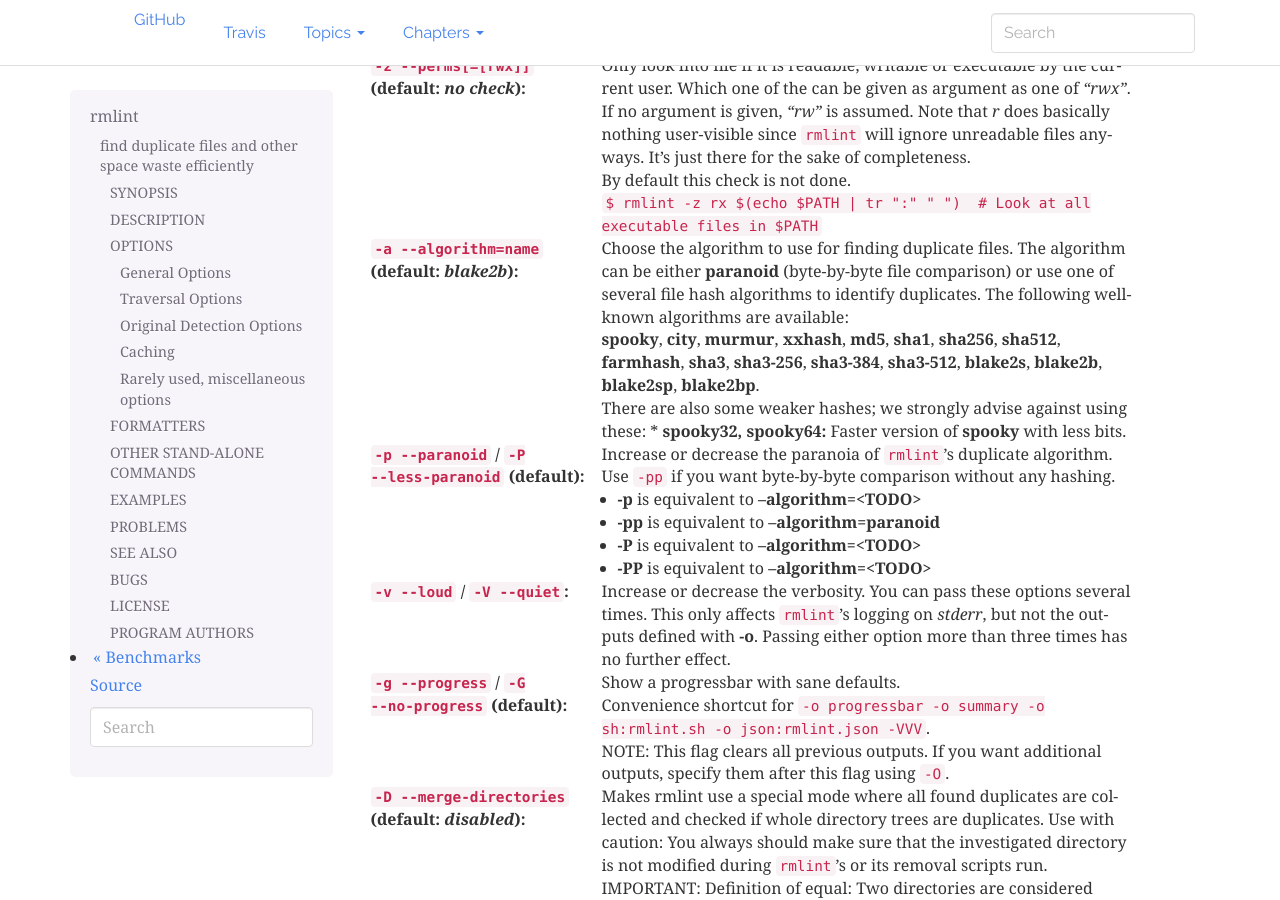
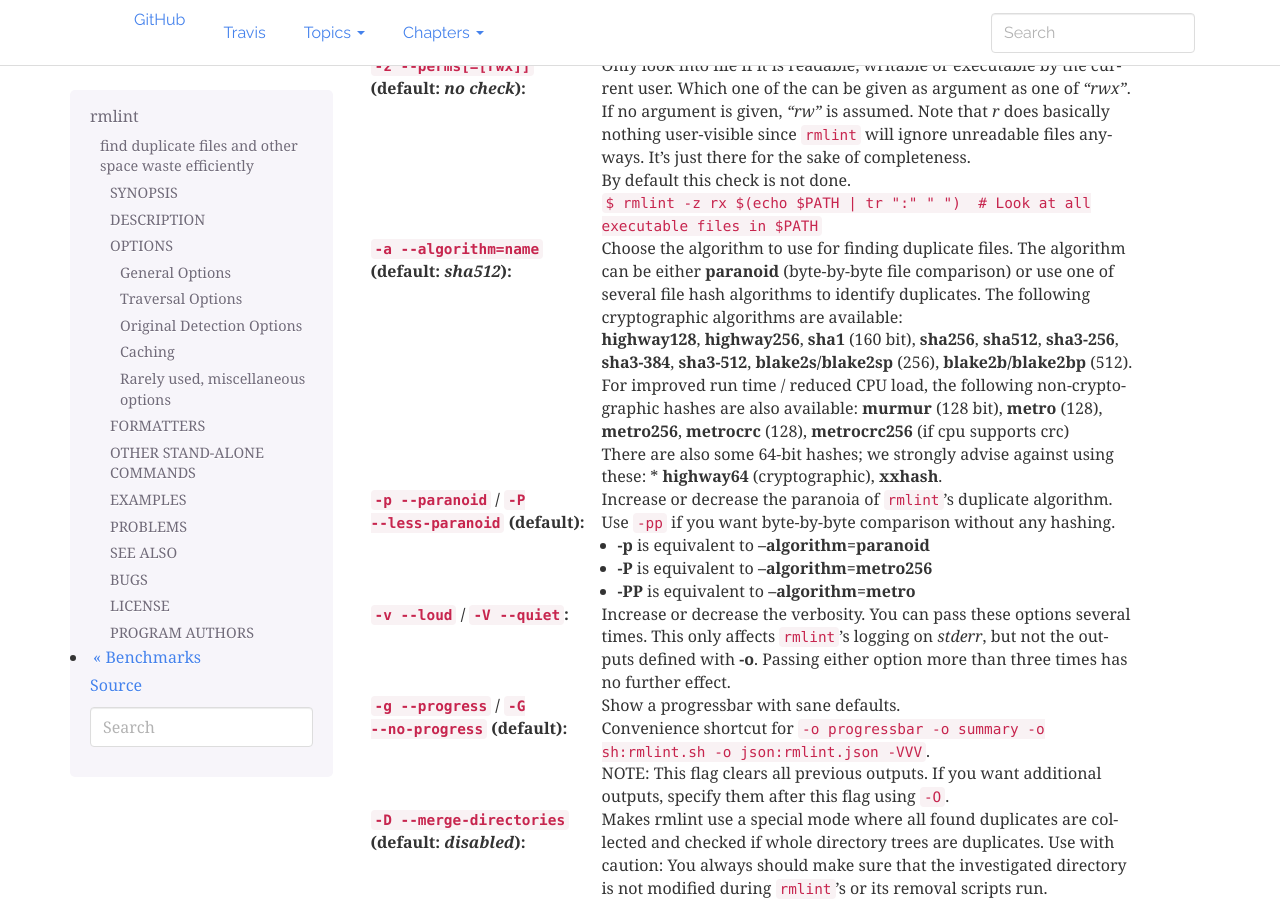
Before and after one commit to sahib/rmlint, a Sphinx documentation site: the page built from docs/rmlint.1.rst, in a window 1280 px wide and 900 px high, scrolled down 2367 px. Built offline with Sphinx 7.4.7, drawn with Linux system fonts in a browser that asks for light colours; some of the changed text lies outside the part shown.

Commit message:
checksum: update default hash to SHA512 (refer #261) and update docs

```diff
--- a/docs/rmlint.1.rst
+++ b/docs/rmlint.1.rst
@@ -149,29 +149,34 @@
 
     ``$ rmlint -z rx $(echo $PATH | tr ":" " ")  # Look at all executable files in $PATH``
 
-:``-a --algorithm=name`` (**default\:** *blake2b*):
+:``-a --algorithm=name`` (**default\:** *sha512*):
 
     Choose the algorithm to use for finding duplicate files. The algorithm can be
     either **paranoid** (byte-by-byte file comparison) or use one of several file hash
-    algorithms to identify duplicates.  The following well-known algorithms are available:
+    algorithms to identify duplicates.  The following cryptographic algorithms are available:
 
-    **spooky**, **city**, **murmur**, **xxhash**, **md5**, **sha1**, **sha256**,
-    **sha512**, **farmhash**, **sha3**, **sha3-256**, **sha3-384**, **sha3-512**,
-    **blake2s**, **blake2b**, **blake2sp**, **blake2bp**.
+    **highway128**, **highway256**,
+    **sha1** (160 bit), **sha256**, **sha512**,
+    **sha3-256**, **sha3-384**, **sha3-512**,
+    **blake2s/blake2sp** (256), **blake2b/blake2bp** (512).
 
-    There are also some weaker hashes; we strongly advise against using these:
-    * **spooky32, spooky64:** Faster version of **spooky** with less bits.
+    For improved run time / reduced CPU load, the following non-cryptographic
+    hashes are also available:
+    **murmur** (128 bit), **metro** (128), **metro256**,
+    **metrocrc** (128), **metrocrc256** (if cpu supports crc)
+
+    There are also some 64-bit hashes; we strongly advise against using these:
+    * **highway64** (cryptographic), **xxhash**.
 
 :``-p --paranoid`` / ``-P --less-paranoid`` (**default**):
 
     Increase or decrease the paranoia of ``rmlint``'s duplicate algorithm.
     Use ``-pp`` if you want byte-by-byte comparison without any hashing.
 
-    * **-p** is equivalent to **--algorithm=<TODO>**
-    * **-pp** is equivalent to **--algorithm=paranoid**
+    * **-p** is equivalent to **--algorithm=paranoid**
 
-    * **-P** is equivalent to **--algorithm=<TODO>**
-    * **-PP** is equivalent to **--algorithm=<TODO>**
+    * **-P** is equivalent to **--algorithm=metro256**
+    * **-PP** is equivalent to **--algorithm=metro**
 
 :``-v --loud`` / ``-V --quiet``:
 
@@ -846,10 +851,12 @@
 
 1. **False Positives:** Depending on the options you use, there is a very slight risk
    of false positives (files that are erroneously detected as duplicate).
-   The default hash function (SHA1) is pretty safe but in theory it is possible for
-   two files to have then same hash. This happens about once in 2 ** 80 files, so
-   it is very very unlikely. If you're concerned just use the ``--paranoid`` (``-pp``)
-   option. This will compare all the files byte-by-byte and is not much slower than SHA1.
+   The default hash function (sha512) is very safe but in theory it is possible for
+   two files to have then same hash. If you had 10^73 different files, all the same
+   size, then the chance of a false positive is still less than 1 in a billion.
+   If you're concerned just use the ``--paranoid`` (``-pp``)
+   option. This will compare all the files byte-by-byte and is not much slower than
+   sha512 (it may even be faster), although it is a lot more memory-hungry.
 
 2. **File modification during or after rmlint run:** It is possible that a file
    that ``rmlint`` recognized as duplicate is modified afterwards, resulting in
```
Also changed, not shown: 3 other files.
